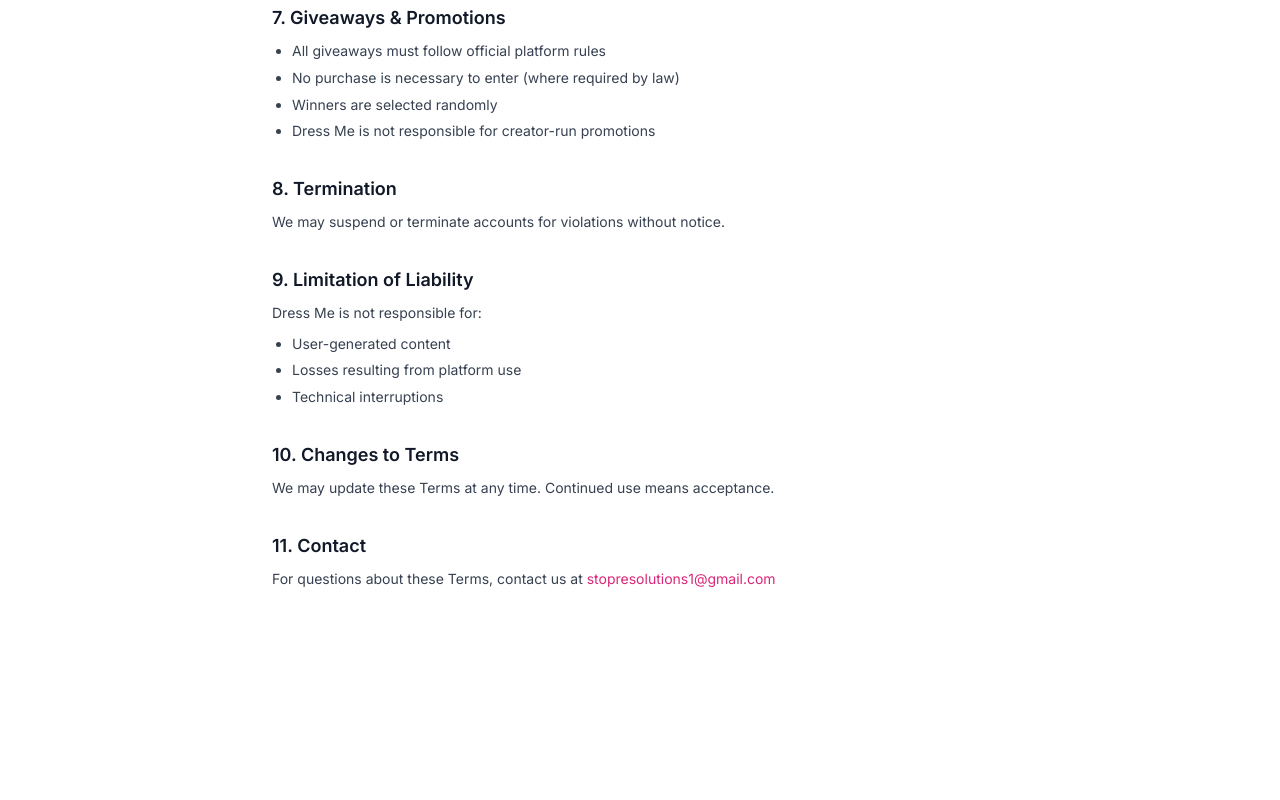
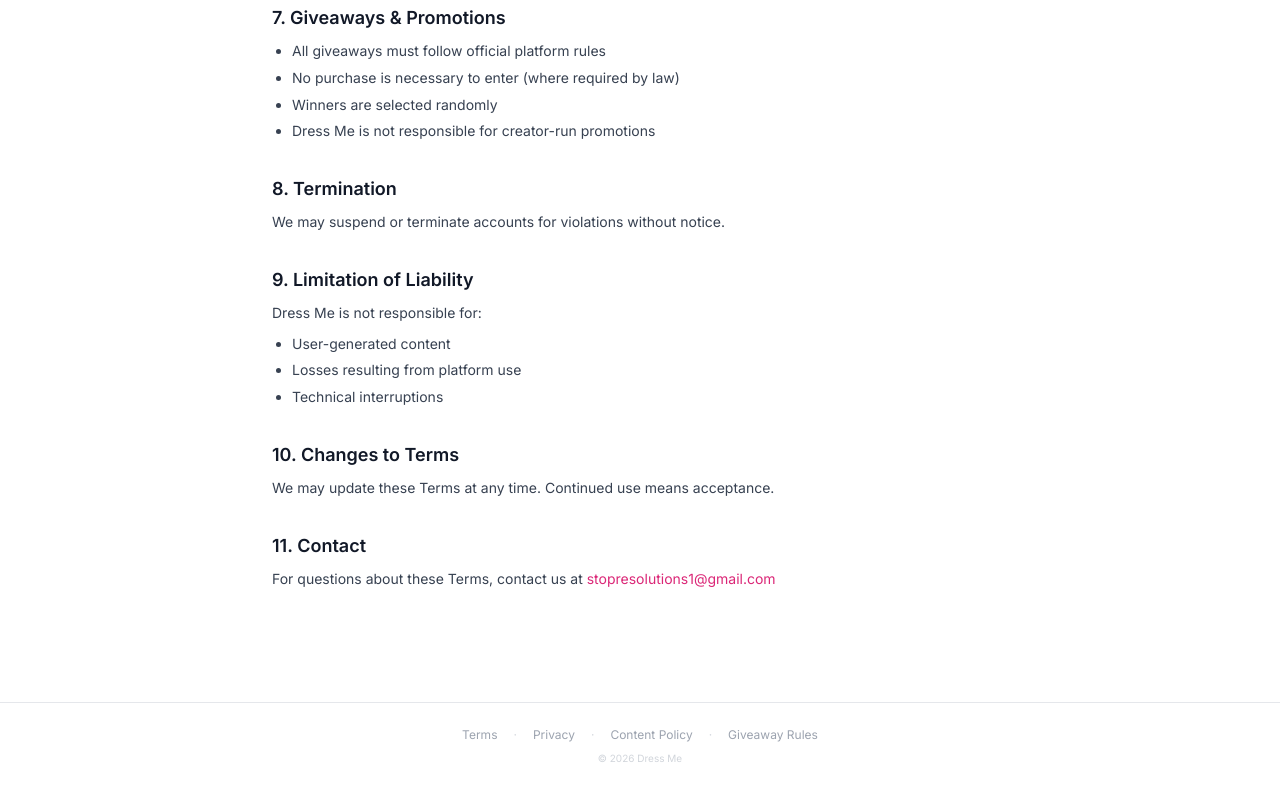
Before and after one commit to shawnc88/dress-me, a Next.js app in the folder client/: page /terms in a window 1280 px wide. Shown: the part 1128-1928 px from the top of the page. Before the commit the page ends 1766 px from the top, so only its background shows below. Built offline with nearby package versions, Linux system fonts and the light colour scheme; a web font is replaced by a local one.

Commit message:
feat: add visible legal links to footer and profile page
Terms, Privacy, Content Policy, and Giveaway Rules links now appear
in the site-wide footer and as a Legal section on the profile page.

Co-Authored-By: Claude Opus 4.6 (1M context) <noreply@anthropic.com>

```diff
--- a/client/src/components/layout/Layout.tsx
+++ b/client/src/components/layout/Layout.tsx
@@ -84,7 +84,21 @@ export function Layout({ children }: { children: ReactNode }) {
         </nav>
 
         {/* ─── Main content ─── */}
-        <main className="pb-16 md:pb-0">{children}</main>
+        <main className="pb-16">{children}</main>
+
+        {/* ─── Legal Links (above tab bar) ─── */}
+        <div className="pb-16 border-t border-gray-200 dark:border-gray-800 py-6 px-4">
+          <div className="max-w-[630px] mx-auto flex flex-wrap items-center justify-center gap-4 text-xs text-gray-400">
+            <Link href="/terms" className="hover:text-brand-600 transition-colors">Terms</Link>
+            <span className="text-gray-300 dark:text-gray-700">·</span>
+            <Link href="/privacy" className="hover:text-brand-600 transition-colors">Privacy</Link>
+            <span className="text-gray-300 dark:text-gray-700">·</span>
+            <Link href="/safety" className="hover:text-brand-600 transition-colors">Content Policy</Link>
+            <span className="text-gray-300 dark:text-gray-700">·</span>
+            <Link href="/giveaway-rules" className="hover:text-brand-600 transition-colors">Giveaway Rules</Link>
+          </div>
+          <p className="text-center text-[10px] text-gray-300 dark:text-gray-600 mt-2">&copy; {new Date().getFullYear()} Dress Me</p>
+        </div>
 
         {/* ─── Mobile Bottom Tab Bar (Instagram-style) ─── */}
         <div className="md:hidden fixed bottom-0 left-0 right-0 z-50 bg-white/95 dark:bg-surface-dark/95 backdrop-blur-xl border-t border-gray-200 dark:border-gray-800 safe-area-pb">
--- a/client/src/pages/profile/index.tsx
+++ b/client/src/pages/profile/index.tsx
@@ -1,8 +1,9 @@
 import Head from 'next/head';
 import { useRouter } from 'next/router';
 import { useEffect, useState, useRef, FormEvent, ChangeEvent } from 'react';
+import Link from 'next/link';
 import { Layout } from '@/components/layout/Layout';
-import { Camera, Save, Loader2 } from 'lucide-react';
+import { Camera, Save, Loader2, FileText, Shield, ChevronRight } from 'lucide-react';
 
 const API_URL = process.env.NEXT_PUBLIC_API_URL || 'http://localhost:3001';
 
@@ -223,7 +224,31 @@ export default function Profile() {
             </button>
           </form>
         </div>
+
+        {/* Legal & Policies */}
+        <div className="mt-6 card overflow-hidden">
+          <h2 className="px-6 pt-5 pb-2 text-xs font-semibold text-gray-400 uppercase tracking-wider">Legal</h2>
+          <PolicyLink href="/terms" icon={<FileText className="w-4 h-4" />} label="Terms of Service" />
+          <PolicyLink href="/privacy" icon={<Shield className="w-4 h-4" />} label="Privacy Policy" />
+          <PolicyLink href="/safety" icon={<Shield className="w-4 h-4" />} label="Content Policy" />
+          <PolicyLink href="/giveaway-rules" icon={<FileText className="w-4 h-4" />} label="Giveaway Rules" />
+        </div>
       </div>
     </Layout>
   );
 }
+
+function PolicyLink({ href, icon, label }: { href: string; icon: React.ReactNode; label: string }) {
+  return (
+    <Link
+      href={href}
+      className="flex items-center justify-between px-6 py-3 hover:bg-gray-50 dark:hover:bg-gray-800/50 transition-colors"
+    >
+      <span className="flex items-center gap-3 text-sm text-gray-700 dark:text-gray-300">
+        <span className="text-gray-400">{icon}</span>
+        {label}
+      </span>
+      <ChevronRight className="w-4 h-4 text-gray-300 dark:text-gray-600" />
+    </Link>
+  );
+}
```
